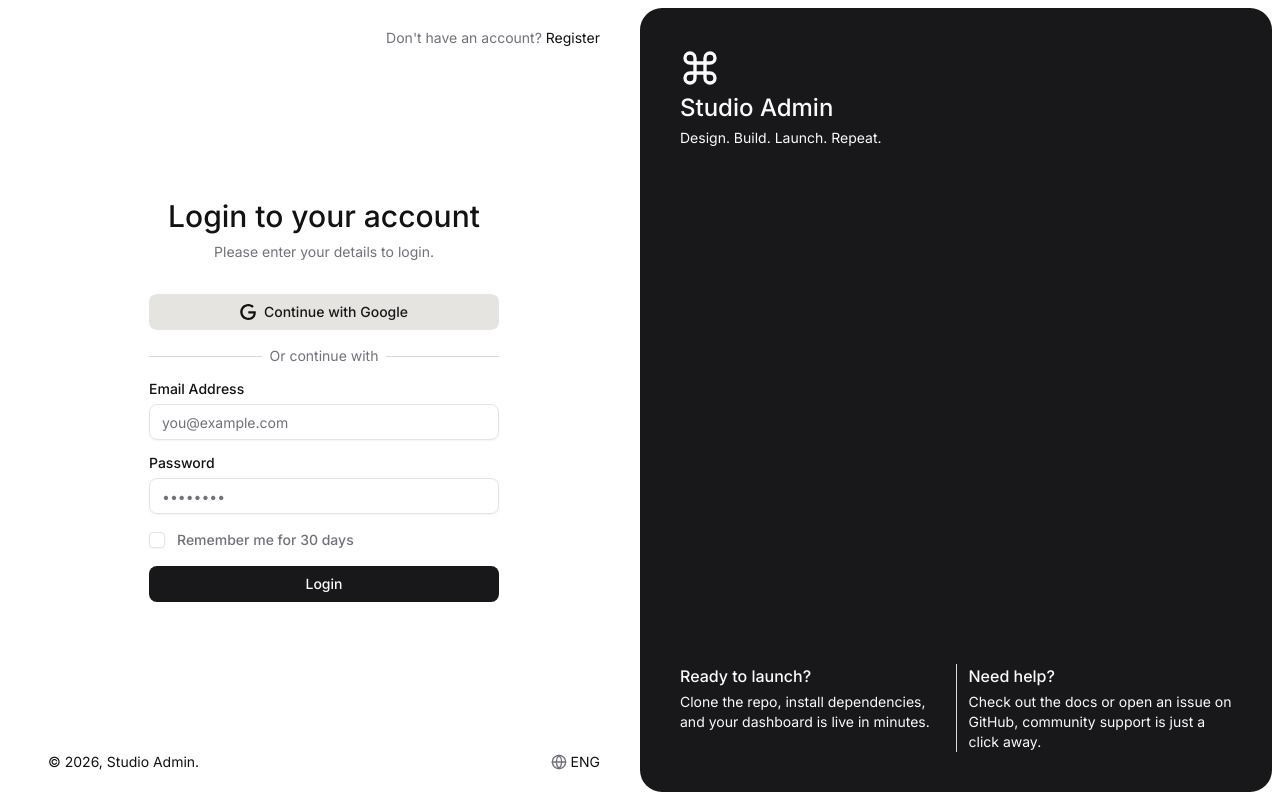
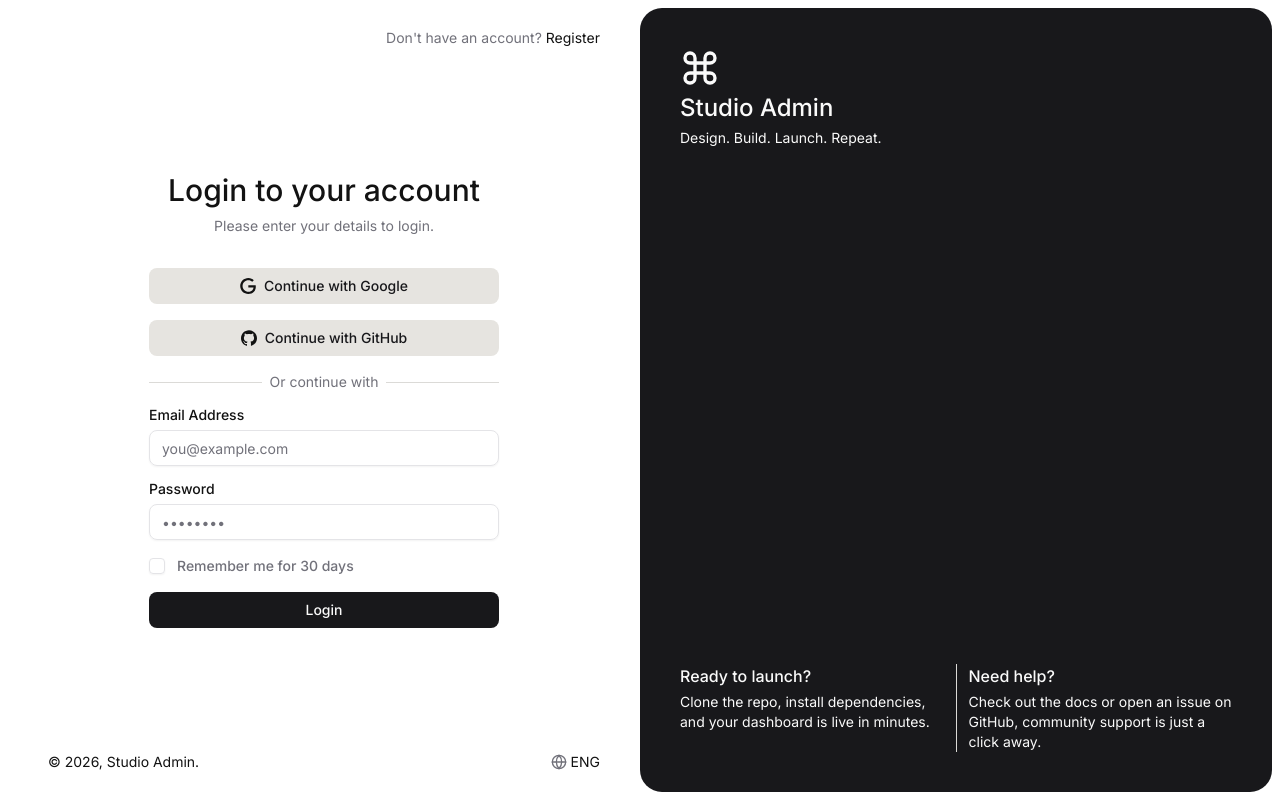
Before and after one commit to lazlanrafar/okane, a Next.js app in the folder apps/app/: page /login in a window 1280 px wide. Built offline with nearby package versions, Linux system fonts and the light colour scheme; no server answers; a web font is replaced by a local one.

Commit message:
feat: Implement user authentication with login, registration, and OAuth, and introduce a new preference configuration system.

```diff
--- /dev/null
+++ b/apps/app/app/(auth)/_components/social-auth/oauth-button.tsx
@@ -0,0 +1,36 @@
+"use client";
+
+import { siGithub, siGoogle } from "simple-icons";
+
+import { SimpleIcon } from "@workspace/ui";
+import { Button } from "@workspace/ui";
+import { cn } from "@workspace/ui";
+import { loginWithOAuth } from "../../actions";
+
+interface OAuthButtonProps extends React.ComponentProps<typeof Button> {
+  provider: "google" | "github";
+  label?: string;
+}
+
+export function OAuthButton({
+  provider,
+  className,
+  label,
+  ...props
+}: OAuthButtonProps) {
+  const icon = provider === "google" ? siGoogle : siGithub;
+  const defaultLabel =
+    provider === "google" ? "Continue with Google" : "Continue with GitHub";
+
+  return (
+    <Button
+      variant="secondary"
+      className={cn(className)}
+      onClick={() => loginWithOAuth(provider)}
+      {...props}
+    >
+      <SimpleIcon icon={icon} className="size-4" />
+      {label ?? defaultLabel}
+    </Button>
+  );
+}
--- a/apps/app/app/(auth)/login/page.tsx
+++ b/apps/app/app/(auth)/login/page.tsx
@@ -5,7 +5,7 @@ import { Globe } from "lucide-react";
 import { APP_CONFIG } from "@/config/app-config";
 
 import { LoginForm } from "../_components/login-form";
-import { GoogleButton } from "../_components/social-auth/google-button";
+import { OAuthButton } from "../_components/social-auth/oauth-button";
 
 export default function LoginV2() {
   return (
@@ -18,7 +18,8 @@ export default function LoginV2() {
           </p>
         </div>
         <div className="space-y-4">
-          <GoogleButton className="w-full" />
+          <OAuthButton provider="google" className="w-full" />
+          <OAuthButton provider="github" className="w-full" />
           <div className="relative text-center text-sm after:absolute after:inset-0 after:top-1/2 after:z-0 after:flex after:items-center after:border-border after:border-t">
             <span className="relative z-10 bg-background px-2 text-muted-foreground">
               Or continue with
--- a/apps/app/app/(auth)/register/page.tsx
+++ b/apps/app/app/(auth)/register/page.tsx
@@ -5,7 +5,7 @@ import { Globe } from "lucide-react";
 import { APP_CONFIG } from "@/config/app-config";
 
 import { RegisterForm } from "../_components/register-form";
-import { GoogleButton } from "../_components/social-auth/google-button";
+import { OAuthButton } from "../_components/social-auth/oauth-button";
 
 export default function RegisterV2() {
   return (
@@ -18,7 +18,8 @@ export default function RegisterV2() {
           </p>
         </div>
         <div className="space-y-4">
-          <GoogleButton className="w-full" />
+          <OAuthButton provider="google" className="w-full" />
+          <OAuthButton provider="github" className="w-full" />
           <div className="relative text-center text-sm after:absolute after:inset-0 after:top-1/2 after:z-0 after:flex after:items-center after:border-border after:border-t">
             <span className="relative z-10 bg-background px-2 text-muted-foreground">
               Or continue with
--- /dev/null
+++ b/apps/app/app/auth/callback/route.ts
@@ -0,0 +1,20 @@
+import { createClient } from "@workspace/supabase/next-server";
+import { NextResponse } from "next/server";
+
+export async function GET(request: Request) {
+  const { searchParams, origin } = new URL(request.url);
+  const code = searchParams.get("code");
+  // if "next" is in param, use it as the redirect URL
+  const next = searchParams.get("next") ?? "/dashboard";
+
+  if (code) {
+    const supabase = await createClient();
+    const { error } = await supabase.auth.exchangeCodeForSession(code);
+    if (!error) {
+      return NextResponse.redirect(`${origin}${next}`);
+    }
+  }
+
+  // return the user to an error page with instructions
+  return NextResponse.redirect(`${origin}/auth/auth-code-error`);
+}
--- a/apps/app/lib/preferences/preferences-config.ts
+++ b/apps/app/lib/preferences/preferences-config.ts
@@ -69,7 +69,7 @@ export const PREFERENCE_DEFAULTS: PreferenceValueMap = {
   theme_mode: "light",
   theme_preset: "default",
   font: "inter",
-  content_layout: "centered",
+  content_layout: "full-width",
   navbar_style: "sticky",
   sidebar_variant: "inset",
   sidebar_collapsible: "icon",
```
